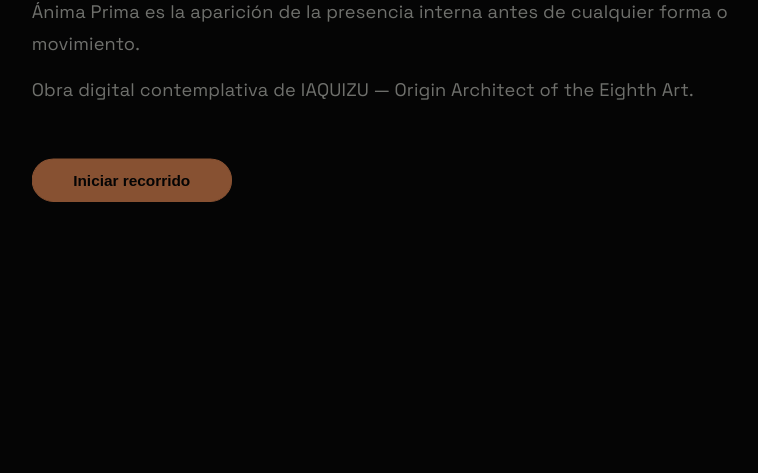
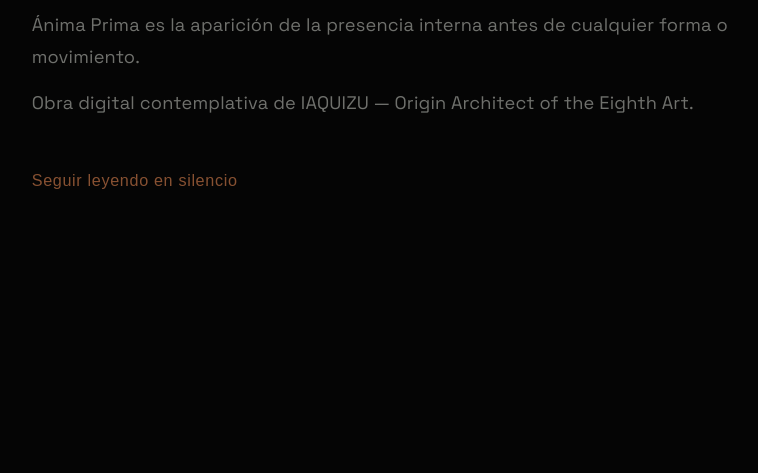
Before and after one commit to aquizu-ivan/anima-prima, a website built with Vite: page index.html in a window 1280 px wide. Shown: the part 327-800 px from the top of the page, without its empty margins (244-1002 px from the left). Built offline with nearby package versions, Linux system fonts and the light colour scheme.

Commit message:
TICKET-29: transformar CTA en invitación silenciosa

```diff
--- a/index.html
+++ b/index.html
@@ -19,7 +19,7 @@
               Obra digital contemplativa de IAQUIZU &mdash; Origin Architect of the Eighth Art.
             </p>
             <div class="intro__actions">
-              <button class="btn intro__cta" type="button">Iniciar recorrido</button>
+              <button class="intro__cta" type="button">Seguir leyendo en silencio</button>
             </div>
           </div>
         </div>
--- a/src/styles/sections/intro.css
+++ b/src/styles/sections/intro.css
@@ -39,5 +39,32 @@
 }
 
 .intro__cta {
-  padding: var(--space-sm) var(--space-lg);
+  padding: 0;
+  background: transparent;
+  border: none;
+  color: var(--color-accent-1);
+  font-size: var(--font-size-base);
+  font-weight: 500;
+  letter-spacing: 0.04em;
+  text-decoration: none;
+  display: inline-flex;
+  align-items: center;
+  gap: var(--space-xs);
+  cursor: pointer;
+  transition: color var(--motion-duration-short) var(--motion-ease-base),
+    text-decoration-color var(--motion-duration-short) var(--motion-ease-base),
+    opacity var(--motion-duration-short) var(--motion-ease-base);
 }
+
+.intro__cta:hover {
+  color: var(--color-accent-2);
+  text-decoration: underline;
+  text-decoration-color: currentColor;
+}
+
+.intro__cta:focus-visible {
+  outline: 1px solid var(--color-accent-2);
+  outline-offset: 4px;
+  text-decoration: underline;
+  text-decoration-color: currentColor;
+}
```
